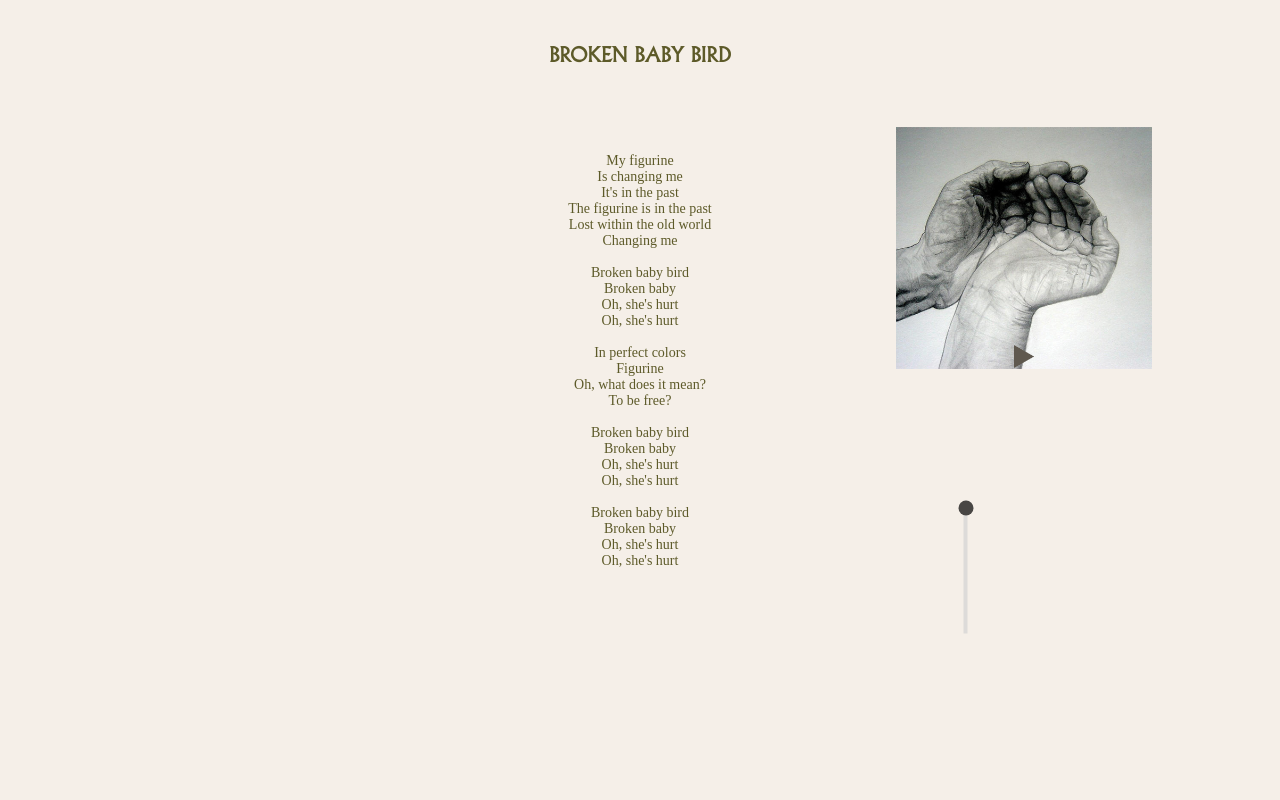
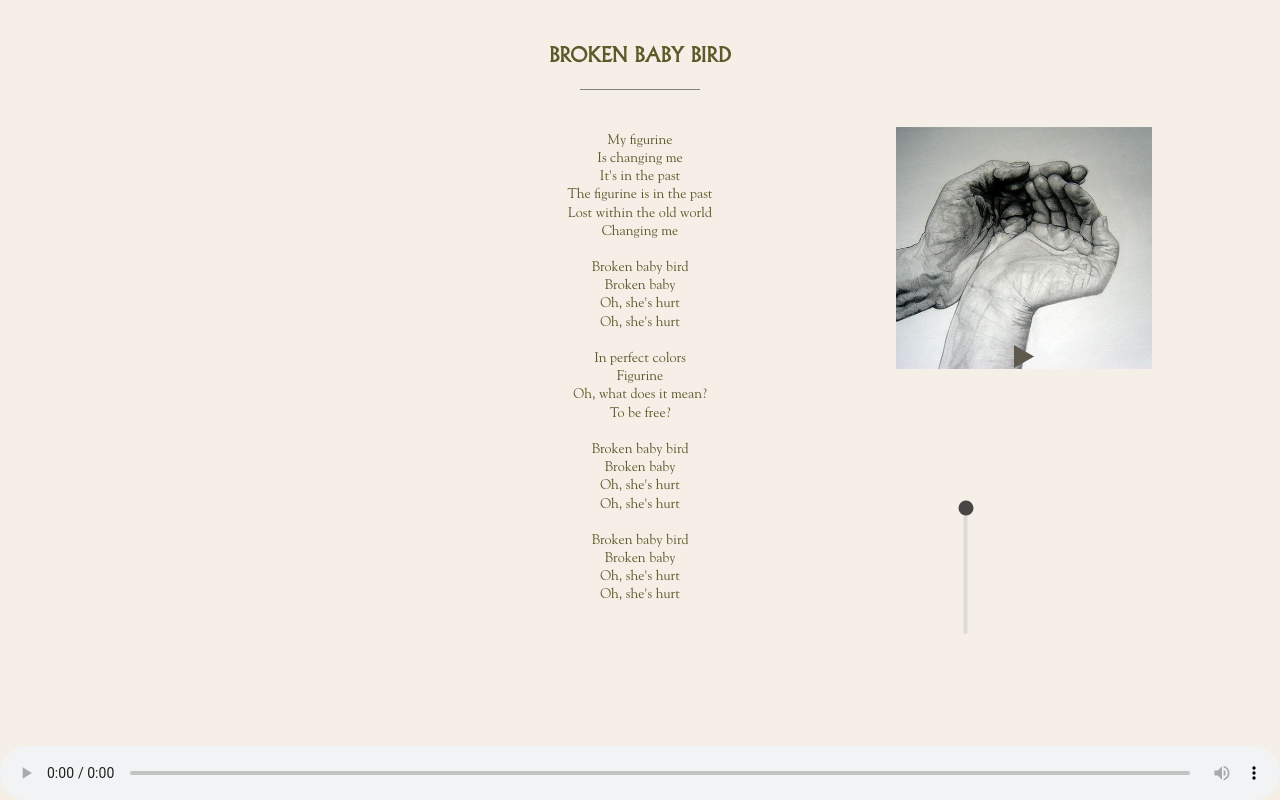
Before and after one commit to stanlocht/bruno, a plain HTML site: page broken_baby_bird.html in a window 1280 px wide. Drawn offline with nearby package versions, Linux system fonts and the light colour scheme; a web font is replaced by a local one.

Commit message:
hasdhjfaksdf

```diff
--- a/app.js
+++ b/app.js
@@ -12,7 +12,7 @@ function playAudio(url) {
         }
         audio.play();
         audioPaused = false;
-        pPause.src = "imgs/oog.png"
+        pPause.src = "imgs/pauzebutton.png"
     } else {
         audio.pause();
         audioPaused = true;
--- a/broken_baby_bird.html
+++ b/broken_baby_bird.html
@@ -19,7 +19,10 @@
             <a href="index.html">
                 <h1>BROKEN BABY BIRD</h1>
             </a>
+            <div class="streepje"></div>
+            <div class="ondertitel"> </div>
         </div>
+
 
         <div class="lyrics">
             My figurine<br>
@@ -46,6 +49,7 @@
             Oh, she's hurt
         </div>
 
+
         <div class="hands">
             <img src="imgs/grijze_triangel.png" id="play-btn" alt="play" class="play" onclick='playAudio("audio/02.wav")'>
         </div>
@@ -54,6 +58,11 @@
             <input type="range" class="slider" id="volume-control" value="100" >
         </div>
 
+        <audio controls class="playertje">
+            <source src="audio/02.wav" type="audio/wav">
+          Your browser does not support the audio element.
+          </audio>
+
 
         <script src="https://cdn.jsdelivr.net/gh/foobar404/wave.js/dist/bundle.iife.js"></script>
         <script src="app.js"></script>
--- a/style.css
+++ b/style.css
@@ -2,6 +2,11 @@
     font-family: customAlbert;
     src: url(files/AlbertusMTStdLight.otf);
   }
+
+@font-face {
+font-family: gouldy;
+src: url(files/Goudy\ Oldstyle\ Std\ Regular.otf);
+}
 
 body {
     margin: 0;
@@ -84,6 +89,22 @@ h1 {
     margin-top: 4em;
 }
 
+.streepje {
+    width: 120px;
+    height: 20px;
+    margin: 0 auto;
+    border-bottom: 1px solid grey;
+}
+
+.ondertitel {
+    text-align: center;
+    margin: 0 auto;
+    margin-top: 1em;
+    font-family: customAlbert;
+    font-size: 1.5em;
+
+}
+
 .lyrictitle h1 {
     color: #5d5a29;
 }
@@ -135,9 +156,11 @@ h1 {
     color: #5d5a29;
     text-align: center;
     font-size: 14px;
-    margin-top: 6em;
-    font-family: 'Times New Roman', Times, serif;
+    margin-top: 3em;
+    margin-bottom: 2em;
+    font-family: gouldy;
     font-weight: 100;
+    line-height: 1.3;
 }
 
 
@@ -223,3 +246,11 @@ h1 {
     background: black;
     cursor: pointer;
   }
+
+.playertje {
+    position: fixed;
+    width: 100vw;
+    bottom: 0;
+    margin: 0;
+    padding: 0;
+}
```
Also changed, not shown: files/Goudy Oldstyle Std Regular.otf (added), imgs/pauzebutton.png (added).
